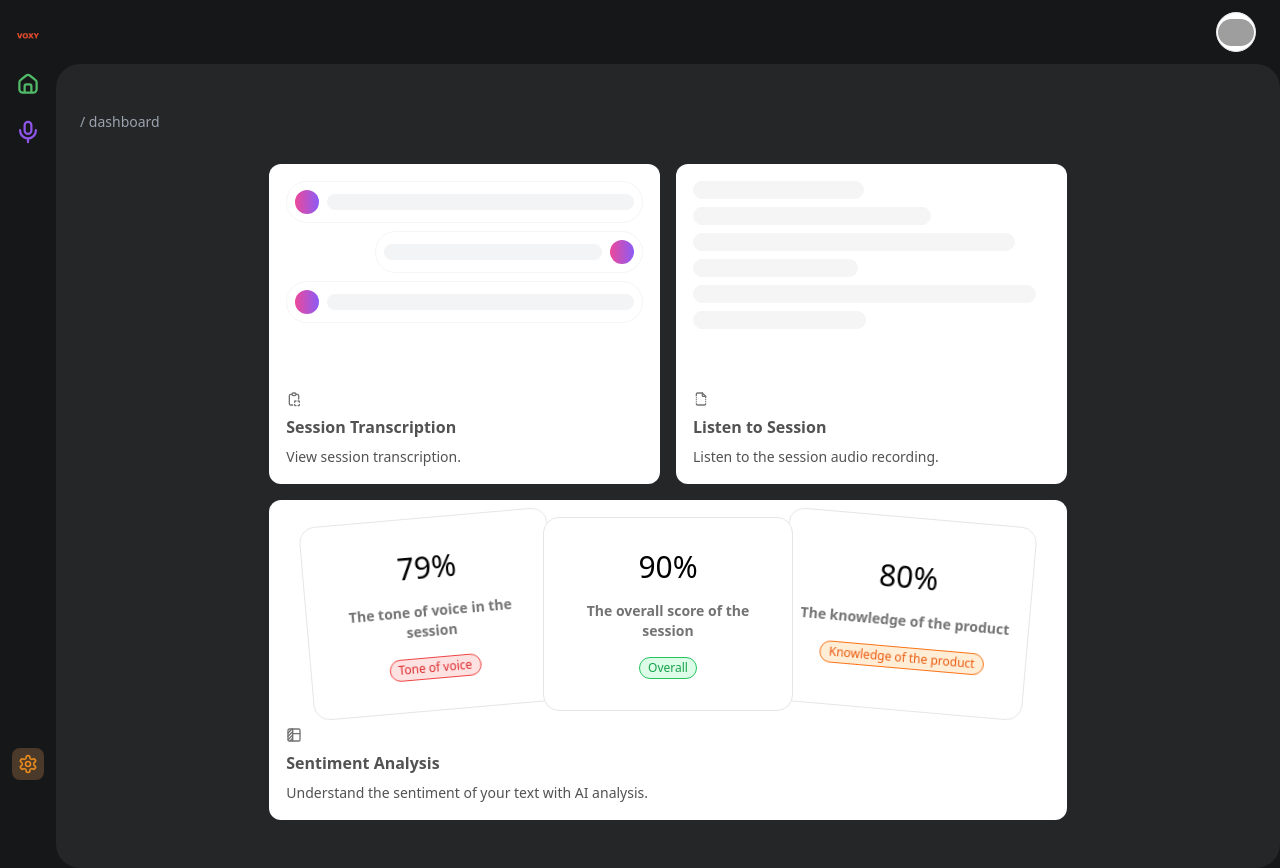
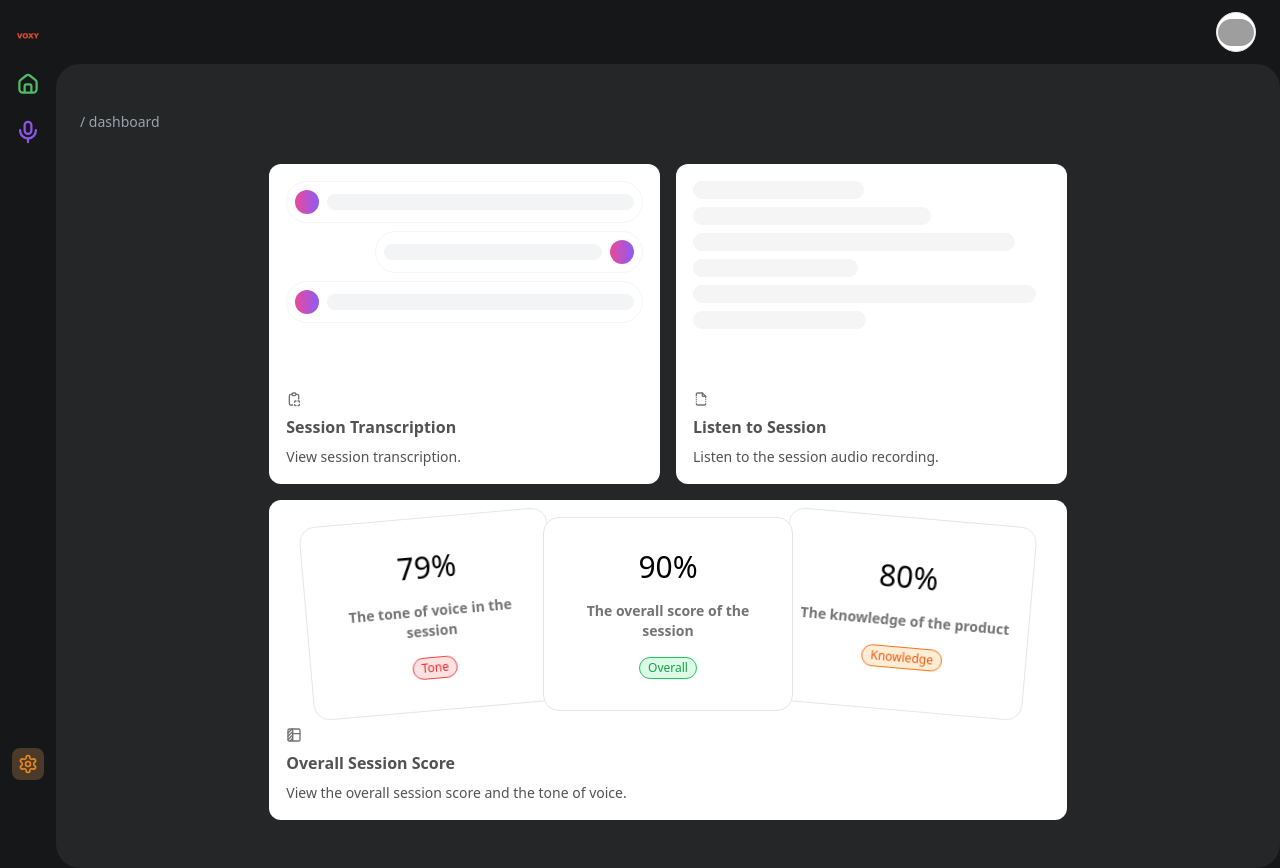
Before and after one commit to iyanez2314/voxy, a Next.js app: page /dashboard/session/1 in a window 1280 px wide. Built offline with nearby package versions, Linux system fonts and the light colour scheme; grey boxes are pictures that could not be loaded.

Commit message:
fixed some code in the session component

```diff
--- a/src/app/components/Session/SessionComponent.tsx
+++ b/src/app/components/Session/SessionComponent.tsx
@@ -167,7 +167,7 @@ const SkeletonFour = () => {
           The tone of voice in the session
         </p>
         <p className="border border-red-500 bg-red-100 dark:bg-red-900/20 text-red-600 text-xs rounded-full px-2 py-0.5 mt-4">
-          Tone of voice
+          Tone
         </p>
       </motion.div>
       <motion.div className="h-full relative z-20 w-1/3 rounded-2xl bg-white p-4 dark:bg-black dark:border-white/[0.1] border border-neutral-200 flex flex-col items-center justify-center">
@@ -188,7 +188,7 @@ const SkeletonFour = () => {
           The knowledge of the product
         </p>
         <p className="border border-orange-500 bg-orange-100 dark:bg-orange-900/20 text-orange-600 text-xs rounded-full px-2 py-0.5 mt-4">
-          Knowledge of the product
+          Knowledge
         </p>
       </motion.div>
     </motion.div>
@@ -213,10 +213,10 @@ const items = [
     icon: <IconFileBroken className="h-4 w-4 text-neutral-500" />,
   },
   {
-    title: "Sentiment Analysis",
+    title: "Overall Session Score",
     description: (
       <span className="text-sm">
-        Understand the sentiment of your text with AI analysis.
+        View the overall session score and the tone of voice.
       </span>
     ),
     header: <SkeletonFour />,
```
